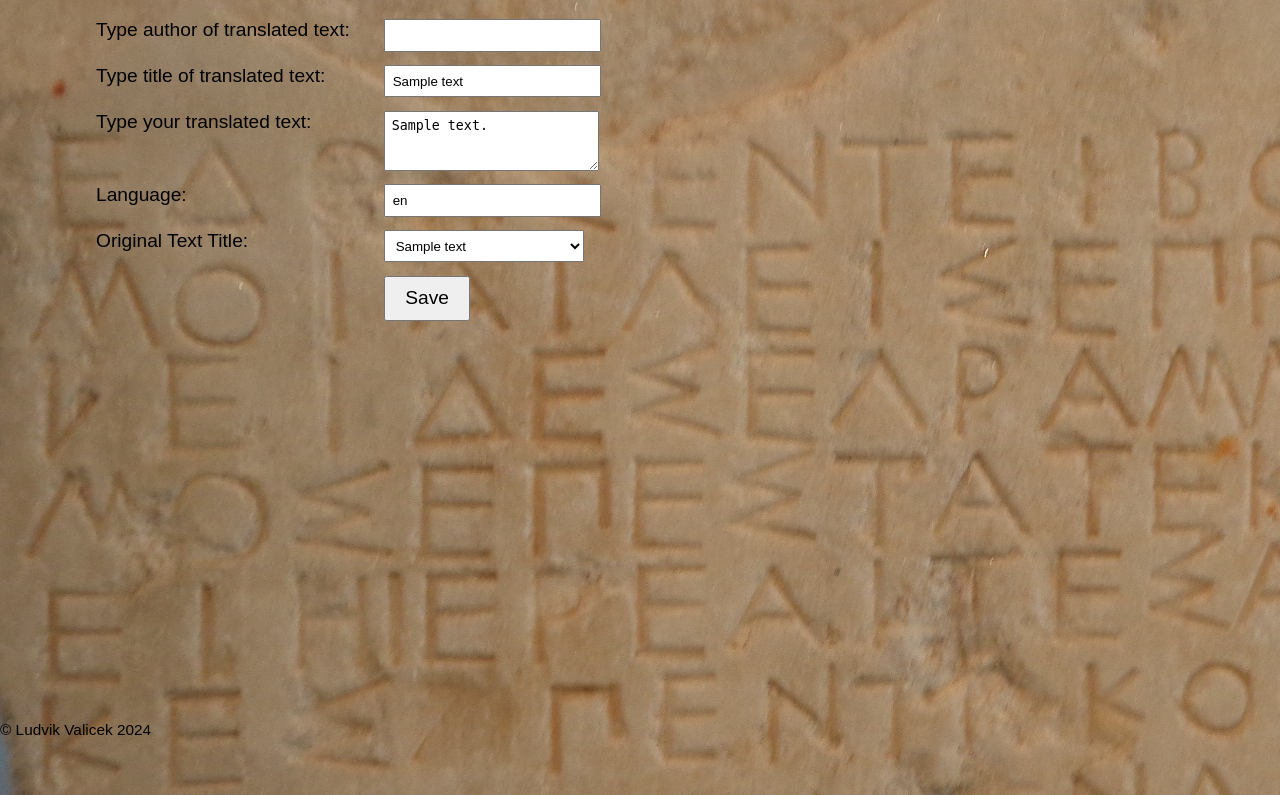
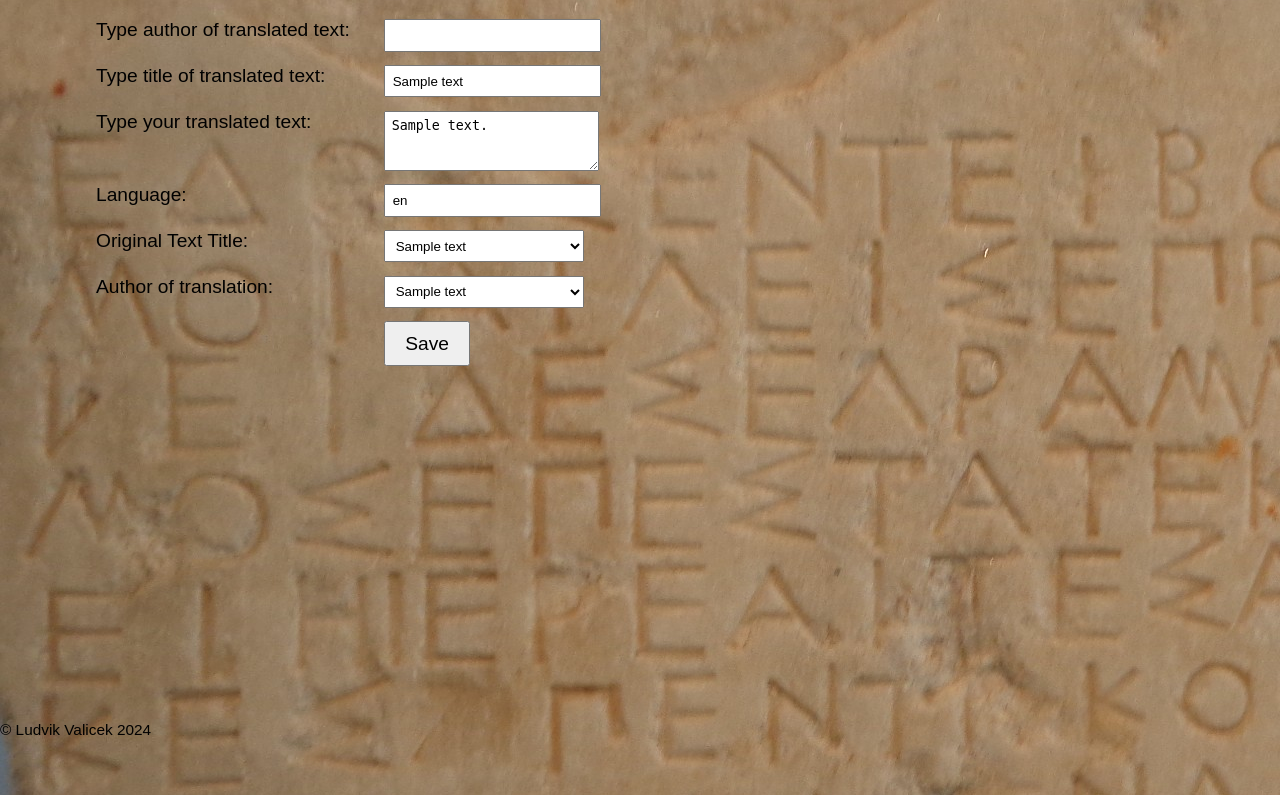
Before and after one commit to valiclud/php-project-languages, a PHP site: page /translatedtext/edit/1 in a window 1280 px wide. Shown: the part 61-856 px from the top of the page. Run offline with PHP 8.4, Linux system fonts and the light colour scheme; tables that the repository leaves empty hold one stand-in row (values such as "Sample post").

Commit message:
Author improvement.

```diff
--- a/OldLanguages/entities/OriginalText.php
+++ b/OldLanguages/entities/OriginalText.php
@@ -7,7 +7,7 @@ class OriginalText
 
     public $id;
 
-    public $author;
+    public $author_text;
 
     public $title;
 
@@ -60,7 +60,7 @@ class OriginalText
         \classes\DatabaseTable $oldLanguagesTable
     ) {
         $instance = new self($placesTable, $oldLanguagesTable);
-        $instance->author = $author;
+        $instance->author_text = $author;
         $instance->title = $title;
         $instance->text = $text;
         $instance->text_img = $text_img;
@@ -78,7 +78,7 @@ class OriginalText
     }
     public function setAuthor(String $author): void
     {
-        $this->author = $author;
+        $this->author_text = $author;
     }
 
     public function getPlace()
--- a/OldLanguages/entities/TranslatedText.php
+++ b/OldLanguages/entities/TranslatedText.php
@@ -49,4 +49,9 @@ class TranslatedText
     {
         return $this->originalTextsTable->findAll();
     }
+
+    public function getAllAuthors()
+    {
+        return $this->authorsTable->findAll();
+    }
 }
--- a/OldLanguages/templates/edittranslatedtext.html.php
+++ b/OldLanguages/templates/edittranslatedtext.html.php
@@ -18,5 +18,14 @@
         <?php endforeach; ?>
     </select>
 
+   <label for="forAuthor">Author of translation: </label>
+    <select id="idAuthor" name="translatedtext[author_id]" ">
+    <option value="1">Select Author of Translation</option>
+        <?php foreach ($translatedText->getAllAuthors() as $author) : ?>
+            <option value="<?= $author->id ?>" <?= ($author->id == $translatedText->author_id) ? ' selected' : '' ?>><?= htmlspecialchars($txt->title) ?>
+            </option>";
+        <?php endforeach; ?>
+    </select>
+
     <input type="submit" name="submit" value="Save">
 </form>
--- a/OldLanguages/templates/saveoriginaltext.html.php
+++ b/OldLanguages/templates/saveoriginaltext.html.php
@@ -1,6 +1,6 @@
 <form action="" method="post" enctype="multipart/form-data">
   <label for="originaltext">Type author of original text:</label>
-  <input id="originaltext" name="originaltext[author]"><?= $originalText->author ?? '' ?></input>
+  <input id="originaltext" name="originaltext[author_text]"><?= $originalText->author_text ?? '' ?></input>
   <label for="originaltext">Type title of original text:</label>
   <input id="originaltext" name="originaltext[title]"><?= $originalText->title ?? '' ?></input>
   <label for="originaltext">Select image to upload:</label>
--- a/OldLanguages/templates/savetranslatedtext.html.php
+++ b/OldLanguages/templates/savetranslatedtext.html.php
@@ -1,6 +1,6 @@
 <form action="" method="post">
   <label for="translatedtext">Type author of translated text:</label>
-  <input id="translatedtext" name="translatedtext[author]"><?= $translatedText->author ?? '' ?></input>
+  <input id="translatedtext" name="translatedtext[author]"><?= $translatedText->author_text ?? '' ?></input>
   <label for="translatedtext">Type title of translated text:</label>
   <input id="translatedtext" name="translatedtext[title]"><?= $translatedText->title ?? '' ?></input>
   <label for="translatedtext">Type your translated text:</label>
--- a/OldLanguages/templates/translatedtexts.html.php
+++ b/OldLanguages/templates/translatedtexts.html.php
@@ -14,7 +14,7 @@
   <?php
   $date = date_create($translatedText->insert_date);
   echo "<td hidden>".htmlspecialchars($translatedText->id, ENT_QUOTES, 'UTF-8')."</td>"
-  ."<td>".htmlspecialchars($translatedText->author, ENT_QUOTES, 'UTF-8')."</td>"
+  ."<td>".htmlspecialchars($translatedText->getAuthor()->email, ENT_QUOTES, 'UTF-8')."</td>"
   ."<td>".htmlspecialchars($translatedText->title, ENT_QUOTES, 'UTF-8')."</td>"
   ."<td>".htmlspecialchars($translatedText->text, ENT_QUOTES, 'UTF-8')."</td>"
   ."<td>".htmlspecialchars($translatedText->getOriginalText()->title, ENT_QUOTES, 'UTF-8')."</td>"
```
Also changed, not shown: OldLanguages/templates/editoriginaltext.html.php (+4 -3 lines), OldLanguages/tests/unit/OriginalTextDBTest.php (+1 -1 lines), OldLanguages/tests/unit/OriginalTextTest.php (+2 -2 lines).
